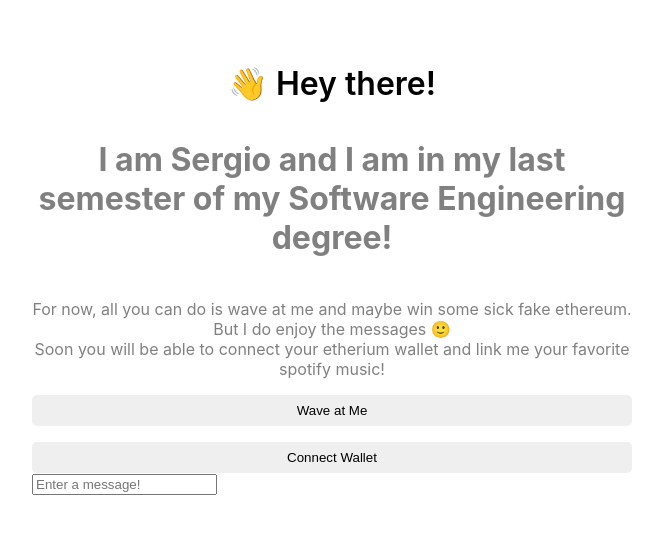
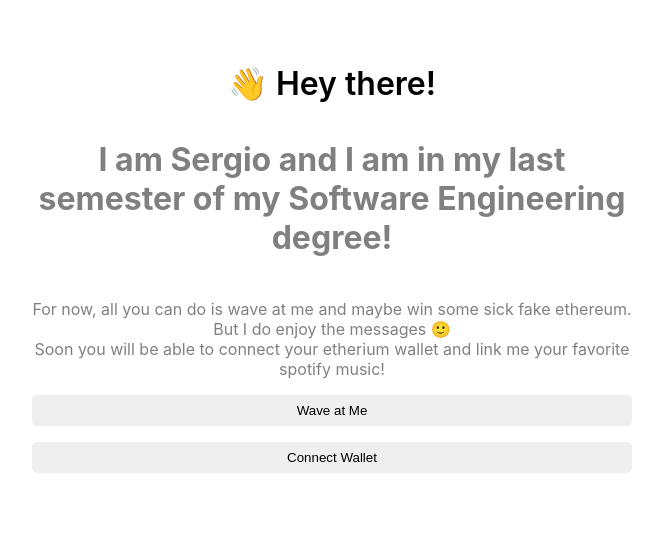
Before and after one commit to Sergprieto/spotify-portal, a React (Create React App) app: page / in a window 1280 px wide. Shown: the top 534 px of the page, without its empty margins (308-971 px from the left). Built offline with nearby package versions, Linux system fonts and the light colour scheme.

Commit message:
Fix form and connect buttons showing up when they shouldn't

```diff
--- a/src/App.tsx
+++ b/src/App.tsx
@@ -71,7 +71,6 @@ const App = () => {
           console.log('Found an authorized account: ', account)
 
           setCurrentAccount(account);
-          getAllWaves();
         } else {
           console.log('No authorized account found');
         }
@@ -88,6 +87,7 @@ const App = () => {
       .then((accounts: any) => {
         console.log('Connected', accounts[0]);
         setCurrentAccount(accounts[0]);
+        getAllWaves();
       })
       .catch((err: Error) => console.log(err))
     } else {
@@ -114,13 +114,22 @@ const App = () => {
 
   useEffect(() => {
     checkIfWalletIsConnected()
-  }, []);
+  }, [currAccount]);
 
-  const showConnectWallet = currAccount ? '' : (
-          <button className={styles.waveButton} onClick={connectWallet}>
-            Connect Wallet
-          </button>
-  );
+  const showConnectForm = currAccount ? (
+    <form>
+      <input type="text"
+        id="message"
+        placeholder="Enter a message!"
+        value={message}
+        onChange={e => setMessage(e.target.value)}
+      />
+    </form>
+  ) : (
+    <button className={styles.waveButton} onClick={connectWallet}>
+      Connect Wallet
+    </button>
+  )
 
   return (
     <div className={styles.mainContainer}>
@@ -144,16 +153,8 @@ const App = () => {
           Wave at Me
         </button>
 
-        {showConnectWallet}
+        {showConnectForm}
 
-        <form>
-          <input type="text"
-            id="message"
-            placeholder="Enter a message!"
-            value={message}
-            onChange={e => setMessage(e.target.value)}
-          />
-        </form>
 
         {allWaves.map((wave, index) => {
           return (
```
